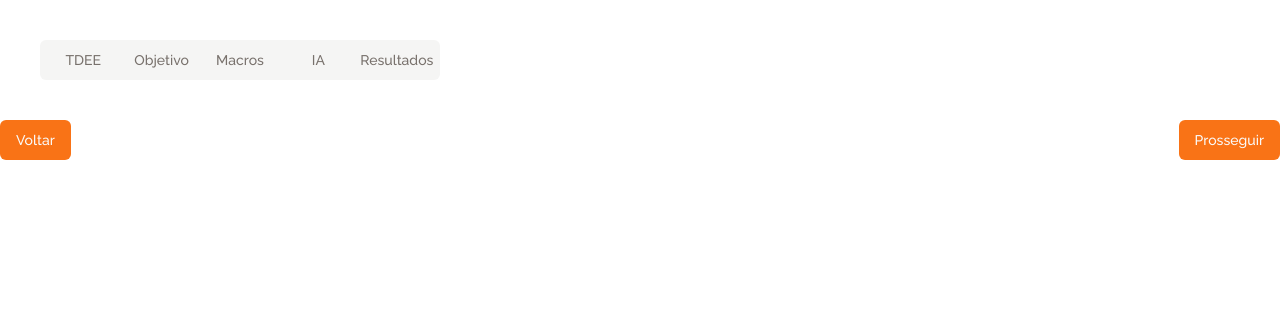
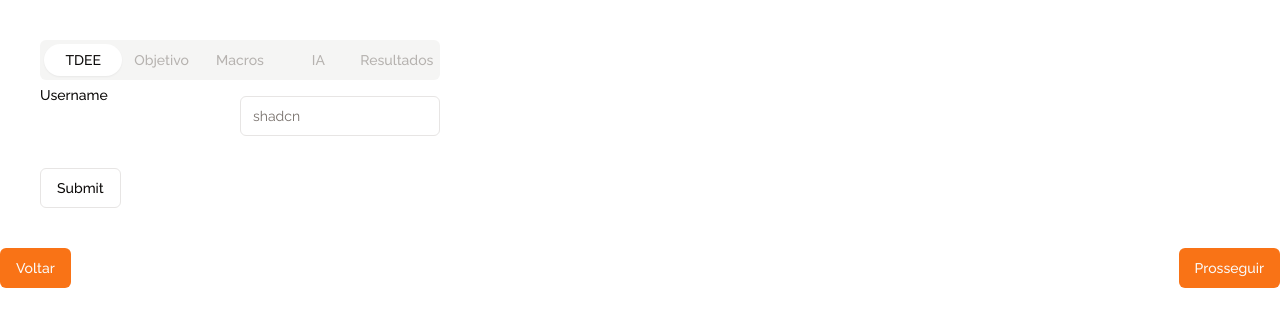
Before and after one commit to itpaulin/ai-diet-calculator, a Next.js app: page /metricas in a window 1280 px wide. Shown: the top 326 px of the page. Built offline with nearby package versions, Linux system fonts and the light colour scheme; a web font is replaced by a local one.

Commit message:
feat: validations to next form

```diff
--- a/src/app/metricas/page.tsx
+++ b/src/app/metricas/page.tsx
@@ -1,28 +1,38 @@
 'use client'
 import { NavegationButtons } from '@/components/ui/navegation-buttons'
 import { Tabs, TabsContent, TabsList, TabsTrigger } from '@/components/ui/tabs'
+import { useState } from 'react'
+import { Tdee } from './components/tdee'
 function Metricas() {
+  const [hasTdee, setHasTdee] = useState<boolean>(false)
+  const [hasGoal, setHasGoal] = useState<boolean>(false)
+  const [hasMacros, setHasMacros] = useState<boolean>(false)
+  const [hasDiet, setHasDiet] = useState<boolean>(false)
+
   return (
     <>
       <div className='px-10 py-10'>
-        <Tabs className='w-[25rem]'>
+        <Tabs defaultValue='tdee' className='w-[25rem]'>
           <TabsList className='grid w-full grid-cols-5'>
             <TabsTrigger value='tdee' className='rounded-2xl'>
               TDEE
             </TabsTrigger>
-            <TabsTrigger value='objective' className='rounded-2xl'>
+            <TabsTrigger value='objective' className='rounded-2xl' disabled={!hasTdee}>
               Objetivo
             </TabsTrigger>
-            <TabsTrigger value='macros' className='rounded-2xl'>
+            <TabsTrigger value='macros' className='rounded-2xl' disabled={!hasGoal}>
               Macros
             </TabsTrigger>
-            <TabsTrigger value='chat-gpt' className='rounded-2xl'>
+            <TabsTrigger value='chat-gpt' className='rounded-2xl' disabled={!hasMacros}>
               IA
             </TabsTrigger>
-            <TabsTrigger value='results' className='rounded-2xl'>
+            <TabsTrigger value='results' className='rounded-2xl' disabled={!hasDiet}>
               Resultados
             </TabsTrigger>
           </TabsList>
+          <TabsContent value='tdee'>
+            <Tdee />
+          </TabsContent>
         </Tabs>
       </div>
       <NavegationButtons Back={() => console.log('oi')} Next={() => console.log('oi')} />
```
